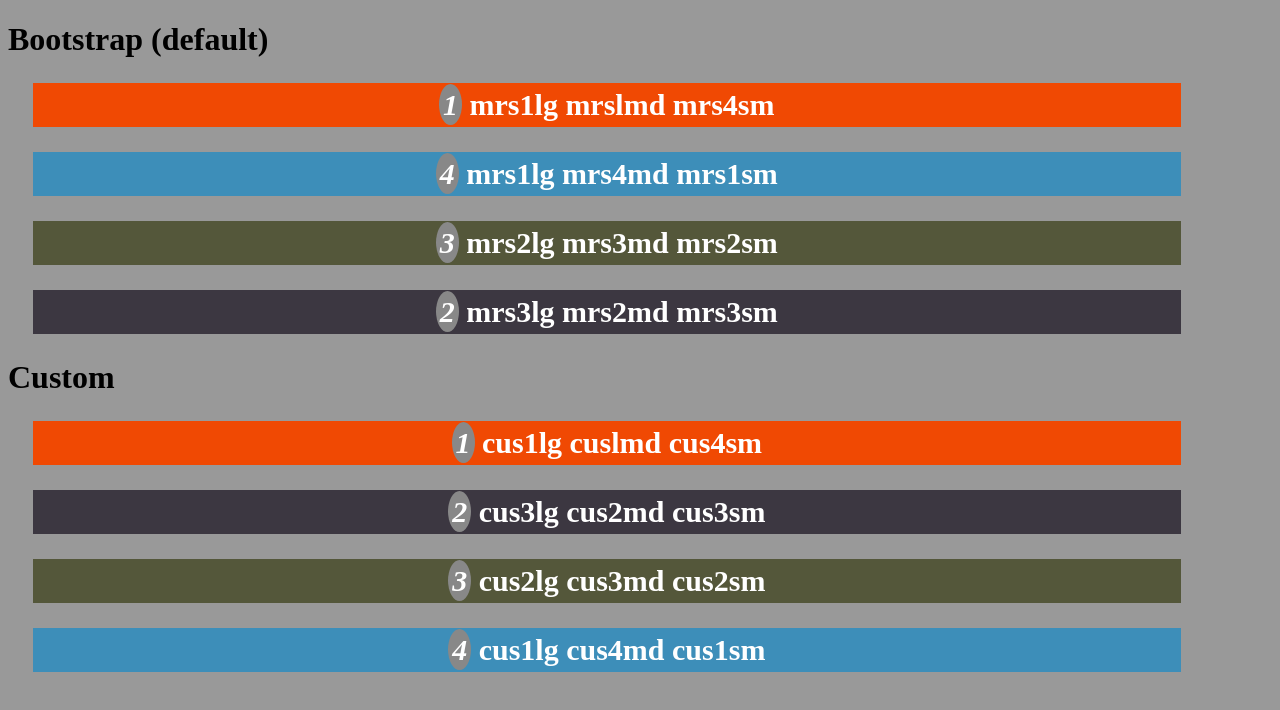
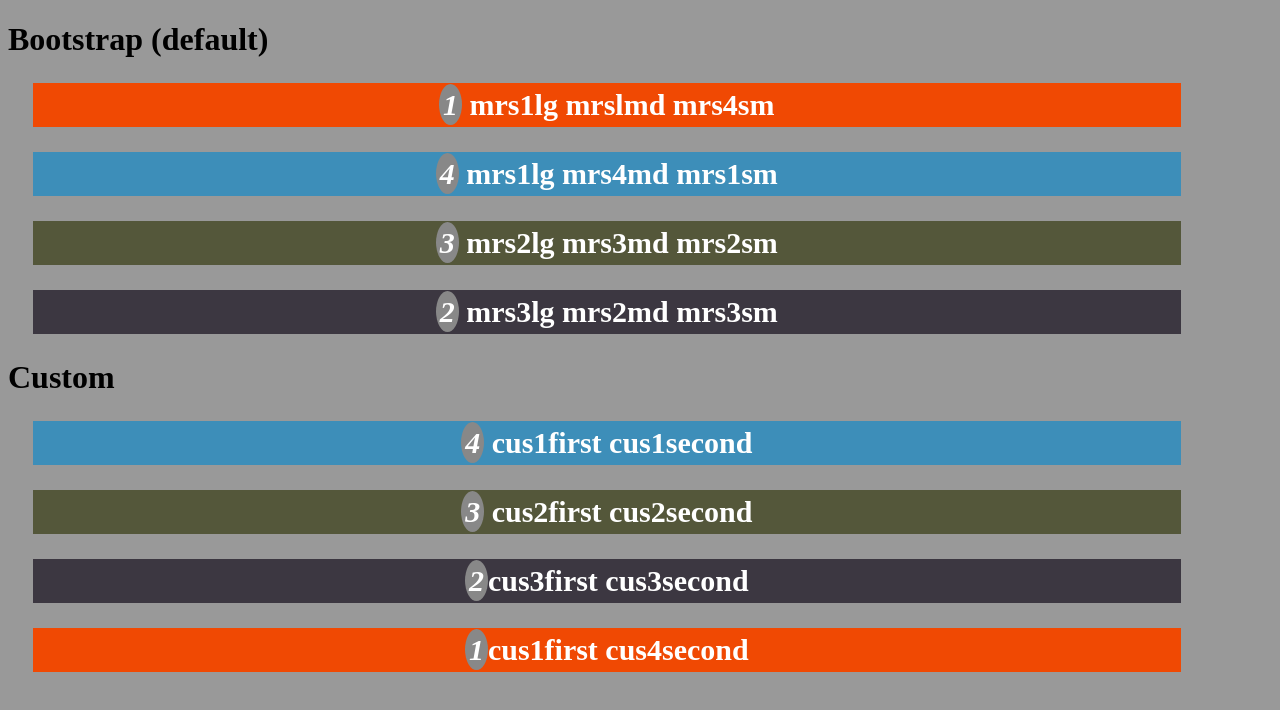
Before and after one commit to maskmax/Responsive-sorter, a plain HTML site: page index.html in a window 1280 px wide. Drawn offline with Linux system fonts and the light colour scheme.

Commit message:
Add files via upload

```diff
--- a/index.html
+++ b/index.html
@@ -36,18 +36,18 @@
     <div class="mrs mrs1lg mrs4md mrs1sm div4"><i>4</i> mrs1lg mrs4md mrs1sm   </div>
 
 <h1>Custom</h1>
-    <div class="cus cus1first cus4second div1"><i>1</i> cus1lg cuslmd cus4sm  </div>
-    <div class="cus cus3first cus3second div2"><i>2</i> cus3lg cus2md cus3sm   </div>
-    <div class="cus cus2first cus2second div3"><i>3</i> cus2lg cus3md cus2sm   </div>
-    <div class="cus cus1first cus1second div4"><i>4</i> cus1lg cus4md cus1sm   </div>
+    <div class="cus cus1first cus4second div1"><i>1</i>cus1first cus4second </div>
+    <div class="cus cus3first cus3second div2"><i>2</i>cus3first cus3second   </div>
+    <div class="cus cus2first cus2second div3"><i>3</i> cus2first cus2second    </div>
+    <div class="cus cus1first cus1second div4"><i>4</i> cus1first cus1second   </div>
 
 
     <script>
     window.onload = function () {
         var basic=new ResponsiveSorter();
-        var custom=new ResponsiveSorter({prefix:'cus',width :[
-                ,{name:'second',min:0,max:1200}
-                ,{name:'first',min:1200,max:3000000} ]});
+        var custom=new ResponsiveSorter({prefix:'cus',
+            width :[ {name:'first',min:0,max:1200},
+            {name:'second',min:1200,max:3000000} ] });
 
 
     }
```
